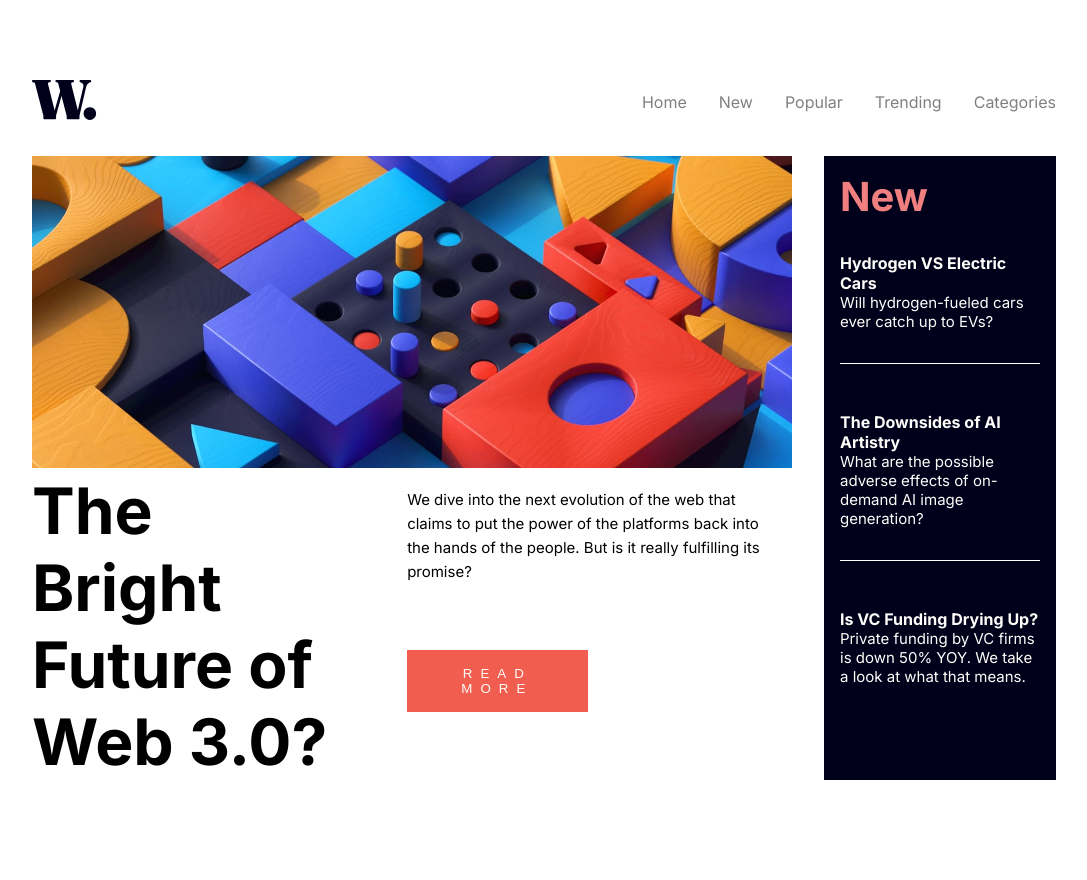
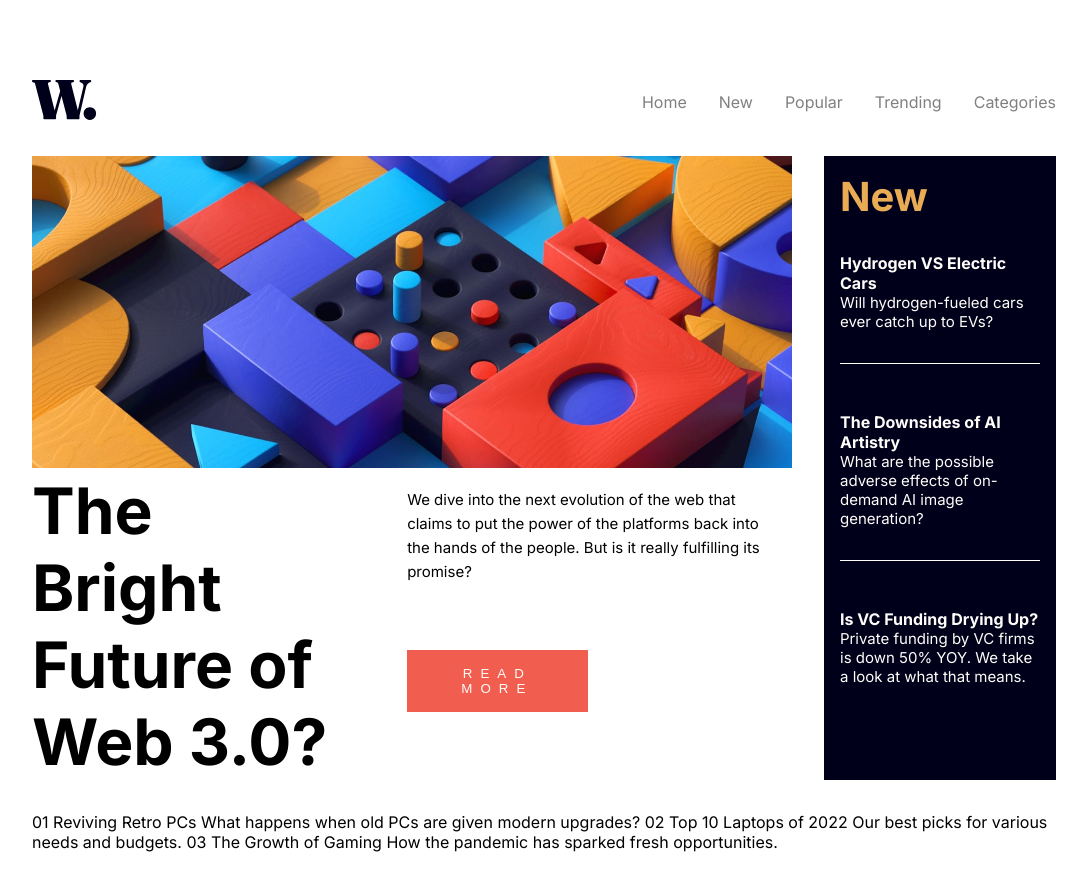
Before and after one commit to Albatraoz12/News-homepage-challange, a Next.js app: page / in a window 1280 px wide. Shown: the whole page, without its empty margins (96-1183 px from the left). Built offline with nearby package versions, Linux system fonts and the light colour scheme.

Commit message:
add hover effects and fix grid layout

```diff
--- a/app/components/Popular.tsx
+++ b/app/components/Popular.tsx
@@ -42,6 +42,13 @@ const Popular = () => {
           </p>
         </div>{' '}
       </aside>
+
+      <section className='trending-container'>
+        01 Reviving Retro PCs What happens when old PCs are given modern
+        upgrades? 02 Top 10 Laptops of 2022 Our best picks for various needs and
+        budgets. 03 The Growth of Gaming How the pandemic has sparked fresh
+        opportunities.
+      </section>
     </>
   );
 };
--- a/app/globals.css
+++ b/app/globals.css
@@ -48,14 +48,16 @@ p {
 }
 .nav-list .list-items a:hover,
 .nav-list .list-items a:focus {
-  color: lightcoral;
+  color: var(--soft-red);
   outline: none;
   border: none;
 }
 
 main {
   display: grid;
-  grid-template-areas: 'popular-container popular-container popular-container aside';
+  grid-template-areas:
+    'popular-container popular-container popular-container aside'
+    'trending-container trending-container trending-container trending-container';
   grid-template-columns: repeat(4, 1fr);
   gap: 2rem;
 }
@@ -114,7 +116,12 @@ main {
 
 .aside h3 {
   font-size: 2.5rem;
-  color: lightcoral;
+  color: var(--soft-orange);
+}
+
+.card h4:hover {
+  cursor: pointer;
+  color: var(--soft-orange);
 }
 
 .card {
@@ -126,3 +133,7 @@ main {
 .card:nth-last-child(1) {
   border: none;
 }
+
+.trending-container {
+  grid-area: trending-container;
+}
```
